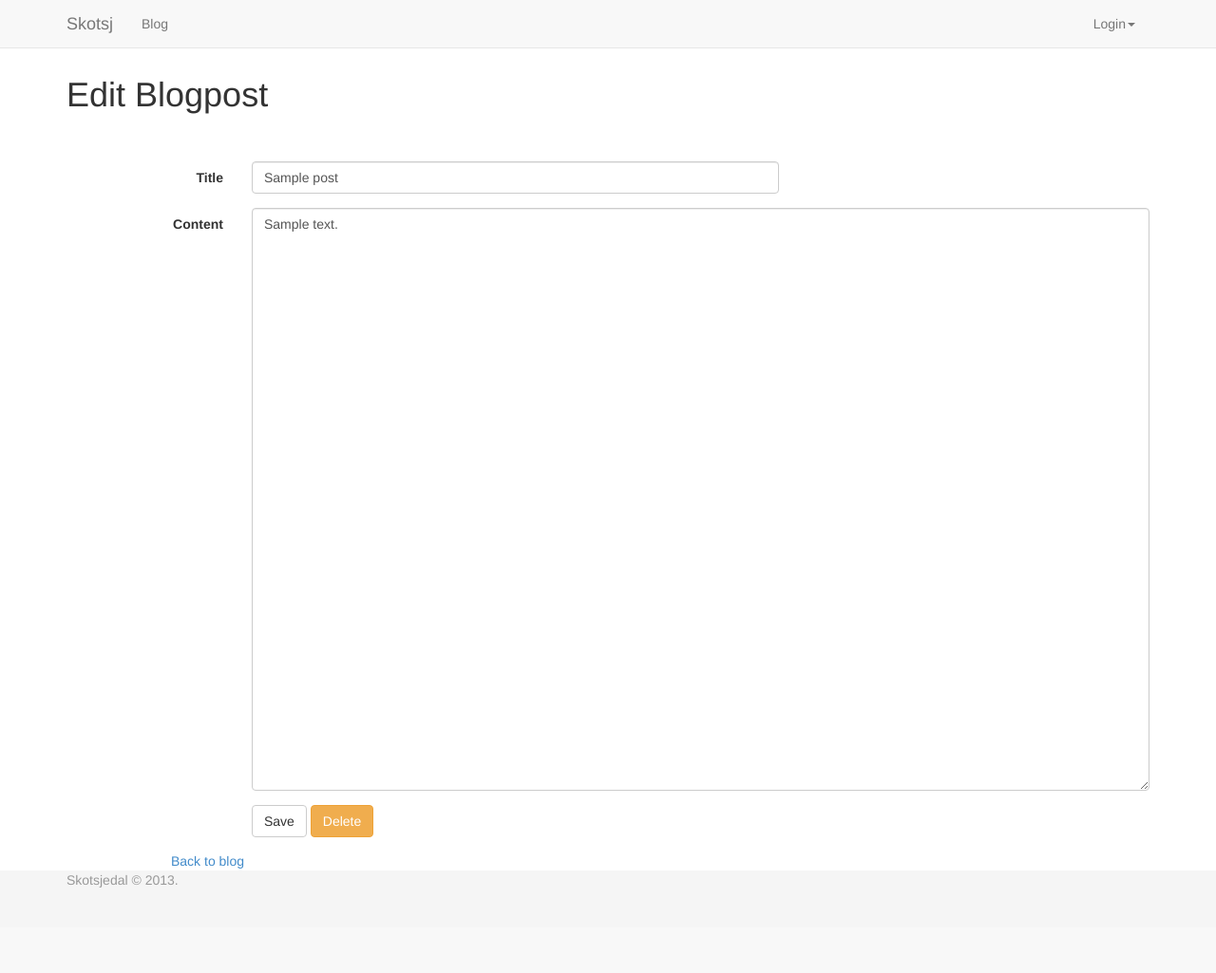
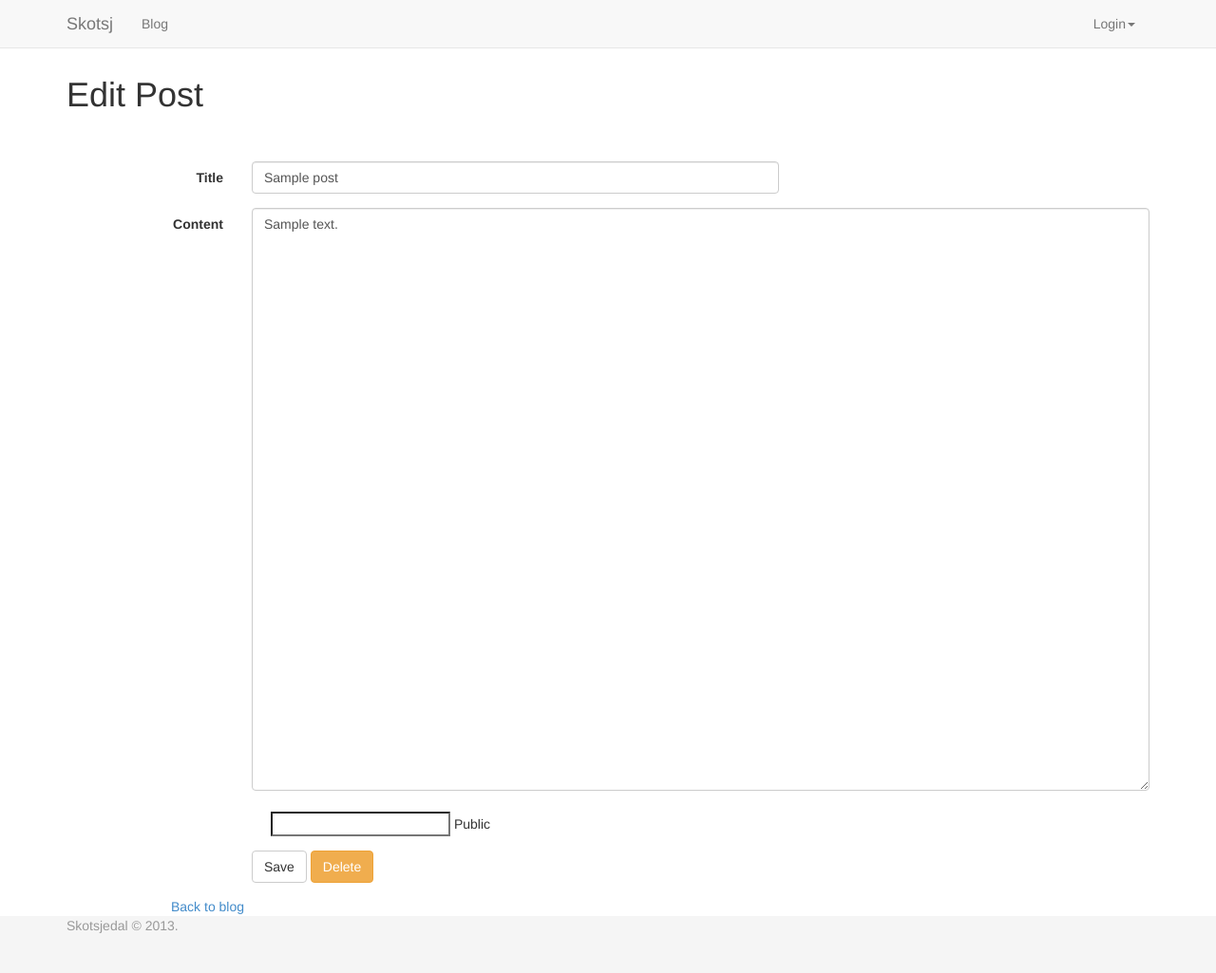
Before and after one commit to skotsjedal/net, a Django app: template templates/blog/create.html in a window 1280 px wide. Shown: the whole page at 95% size. Before the commit the page ends 935 px from the top, so only its background shows below. Run offline with Django 3.2, Linux system fonts and the light colour scheme; the template is opened without the code that fills it: most values are stand-ins (such as "Sample title", 1, 10 or a date in 2020); form fields are guessed from the names that the template uses; parts of the project's set-up code (start-up, migrations or seed data) failed here and were passed over; some libraries are stand-ins or nearby versions.

Commit message:
Permission restrictions, error pages, public setting on blogposts

```diff
--- a/blog/form.py
+++ b/blog/form.py
@@ -6,7 +6,7 @@ from django.core.urlresolvers import reverse
 class NewBlog(forms.ModelForm):
     class Meta:
         model = Post
-        fields = ['title', 'content']
+        fields = ['title', 'content', 'public']
 
 
 class UpdateBlog(forms.ModelForm):
--- a/blog/models.py
+++ b/blog/models.py
@@ -15,7 +15,7 @@ class Comment(models.Model):
         ordering = ['-time', ]
 
     def __unicode__(self):
-        return self.author.username + "@" + str(self.time)
+        return self.author.username + "." + str(self.post.id) + "@" + str(self.time.strftime("%Y.%m.%d"))
 
     def get_absolute_url(self):
         return reverse('blog', kwargs={'pk': self.post.pk})
@@ -26,9 +26,10 @@ class Post(models.Model):
     content = models.TextField()
     time = models.DateTimeField(auto_now_add=True)
     author = models.ForeignKey(settings.AUTH_USER_MODEL)
+    public = models.BooleanField(default=True)
 
     def get_absolute_url(self):
         return reverse('blog', kwargs={'pk': self.pk})
 
     def __unicode__(self):
-        return self.title + "@" + str(self.time)
+        return self.title + "@" + str(self.time.strftime("%Y.%m.%d"))
--- a/skotsj/settings.py
+++ b/skotsj/settings.py
@@ -15,7 +15,7 @@ MANAGERS = ADMINS
 
 # Hosts/domain names that are valid for this site; required if DEBUG is False
 # See https://docs.djangoproject.com/en/1.5/ref/settings/#allowed-hosts
-ALLOWED_HOSTS = []
+ALLOWED_HOSTS = ['127.0.0.1']
 
 # Local time zone for this installation. Choices can be found here:
 # http://en.wikipedia.org/wiki/List_of_tz_zones_by_name
@@ -58,7 +58,7 @@ STATIC_ROOT = os.path.join(os.path.dirname(__file__), '..', 'staticcompiled').re
 
 # URL prefix for static files.
 # Example: "http://example.com/static/", "http://static.example.com/"
-STATIC_URL = '/static/'
+STATIC_URL = '/content/'
 
 # Additional locations of static files
 STATICFILES_DIRS = (
--- a/templates/blog/create.html
+++ b/templates/blog/create.html
@@ -1,10 +1,10 @@
 {% extends '_layout.html' %}
 
 {% block body %}
-    <h1>{{ form.update|yesno:"Edit,New" }} Blogpost</h1>
+    <h1>{{ form.update|yesno:"Edit,New" }} Post</h1>
     <br/><br/>
 
-    <form action="" method="POST" class="form-horizontal">
+    <form action="" method="POST" class="form-horizontal" role="form">
         {% csrf_token %}
         <div class="form-group">
 
@@ -13,7 +13,6 @@
             <div class="col-md-6">
                 <input class="form-control" id="id_title" maxlength="30" name="title" type="text"
                        value="{{ post.title }}"/>
-                {#                {{ form.title }}#}
             </div>
         </div>
         <div class="form-group">
@@ -23,20 +22,29 @@
             <div class="col-md-10">
                 <textarea class="form-control" cols="60" id="id_content" name="content"
                           rows="30">{{ post.content }}</textarea>
-                {#                {{ form.content }}#}
             </div>
         </div>
+        <div class="form-group">
+            <div class="col-md-offset-2 col-md-10">
+                <div class="checkbox">
+                    <label class="control-label">
+                        {{ form.public }} Public
+                    </label>
+                </div>
+            </div>
+        </div>
+
 
         <div class="form-group">
             <div class="col-md-offset-2 col-md-6">
                 <button type="submit" class="btn btn-default">Save</button>
                 {% if form.update %}
-                    <a href="#" class="btn btn-warning deletePostBtn">Delete</a>
+                    <div class="btn btn-warning deletePostBtn">Delete</div>
                     <div id="deleteForm" style="display: none;">
                         <strong>Are you sure you want to delete this post?</strong>
-                        <a href="#" data-target="{% url 'delete-post' pk=post.id %}" data-redirect="{% url 'blog' %}"
-                           class="btn btn-danger" id="deletePost">Yes</a>
-                        <a href="#" class="btn btn-success deletePostBtn">No</a>
+                        <div data-target="{% url 'delete-post' pk=post.id %}" data-redirect="{% url 'blog' %}"
+                           class="btn btn-danger" id="deletePost">Yes</div>
+                        <div class="btn btn-success deletePostBtn">No</div>
                     </div>
                 {% endif %}
             </div>
--- /dev/null
+++ b/templates/home/error/404.html
@@ -0,0 +1,5 @@
+{% extends '_layout.html' %}
+
+{% block body %}
+<h1> 404 Not found </h1>
+{% endblock %}
--- /dev/null
+++ b/templates/home/error/default.html
@@ -0,0 +1,5 @@
+{% extends '_layout.html' %}
+
+{% block body %}
+<h1> An error has occurred. </h1>
+{% endblock %}
--- /dev/null
+++ b/templates/home/error/perm_error.html
@@ -0,0 +1,5 @@
+{% extends '_layout.html' %}
+
+{% block body %}
+<h1> You do not have permission to view that page. </h1>
+{% endblock %}
```
Also changed, not shown: blog/views.py (+26 -2 lines), home/views.py (+13 -5 lines), skotsj/urls.py (+9 -7 lines), templates/blog/index.html (+5 -2 lines), user/views.py (+8 -0 lines).
